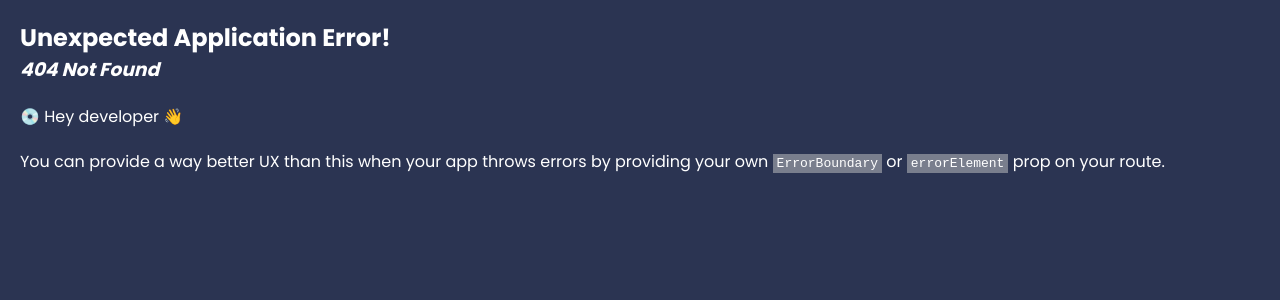
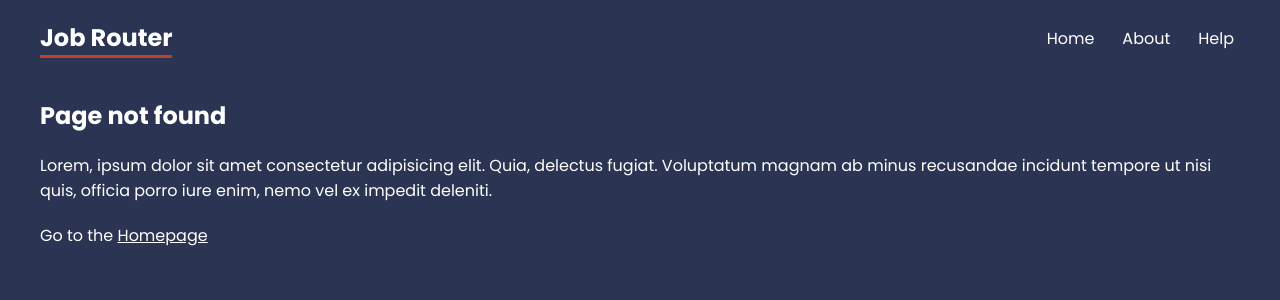
Before and after one commit to poju3185/react-job-router, a React (Create React App) app: page /careers in a window 1280 px wide. Before the commit this address had no page. Shown: the top 300 px of the page. Built offline with nearby package versions, Linux system fonts and the light colour scheme.

Commit message:
Add custom 404 page

```diff
--- a/src/App.js
+++ b/src/App.js
@@ -10,6 +10,7 @@
 import About from "./pages/About";
 import Faq from "./pages/help/Faq";
 import Contact from "./pages/help/Contact";
+import NotFound from "./pages/NotFound";
 
 // layouyts
 import RootLayout from "./layouts/RootLayout";
@@ -24,6 +25,8 @@
         <Route path="faq" element={<Faq />} />
         <Route path="contact" element={<Contact />} />
       </Route>
+
+      <Route path="*" element={<NotFound />} />
     </Route>
   )
 );
--- /dev/null
+++ b/src/pages/NotFound.js
@@ -0,0 +1,18 @@
+import { Link } from "react-router-dom";
+
+export default function NotFound() {
+  return (
+    <div>
+      <h2>Page not found</h2>
+      <p>
+        Lorem, ipsum dolor sit amet consectetur adipisicing elit. Quia, delectus
+        fugiat. Voluptatum magnam ab minus recusandae incidunt tempore ut nisi
+        quis, officia porro iure enim, nemo vel ex impedit deleniti.
+      </p>
+
+      <p>
+        Go to the <Link to="/">Homepage</Link>
+      </p>
+    </div>
+  );
+}
```
